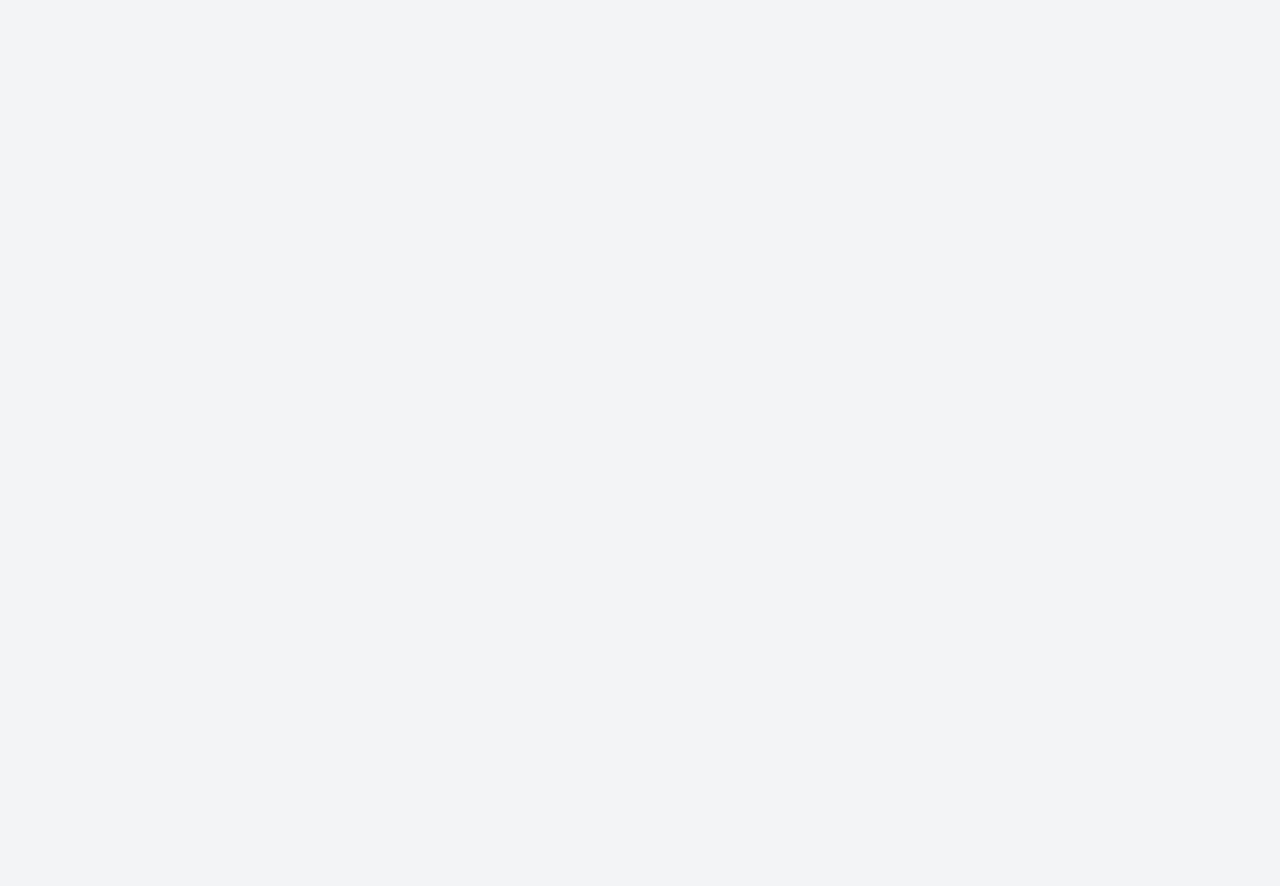
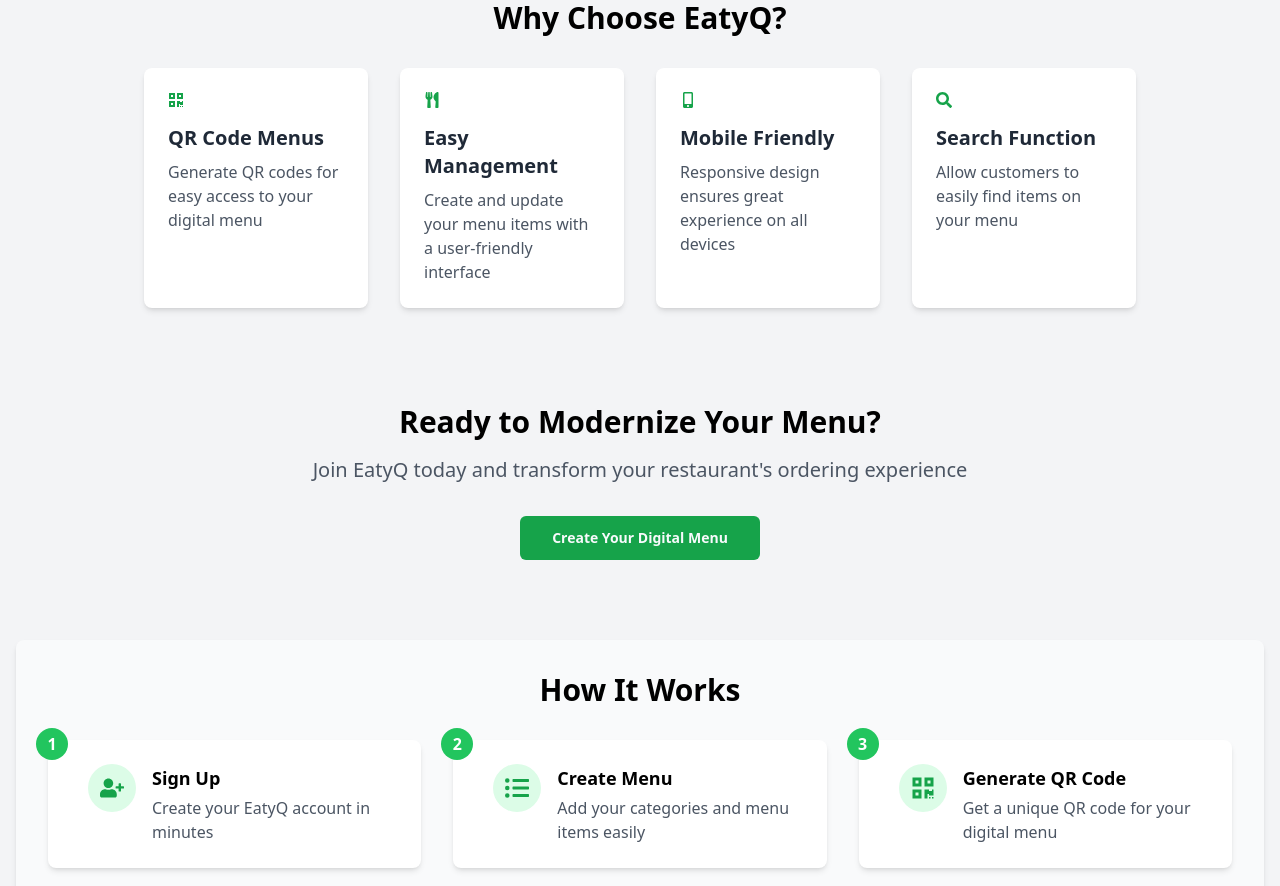
Before and after one commit to babaygt/eatyq, a React (Vite) app in the folder frontend/: page / in a window 1280 px wide. Shown: the part 440-1326 px from the top of the page. Before the commit the page ends 800 px from the top, so only its background shows below. Built offline with nearby package versions, Linux system fonts and the light colour scheme.

Commit message:
Redesign homepage with feature cards and how-it-works section

```diff
--- a/frontend/src/App.tsx
+++ b/frontend/src/App.tsx
@@ -1,8 +1,100 @@
-const App = () => {
+import React from 'react'
+import { Link } from 'react-router-dom'
+import { Button } from '@/components/ui/button'
+import { FaQrcode, FaUtensils, FaMobileAlt, FaSearch } from 'react-icons/fa'
+import FeatureCard from '@/components/FeatureCard'
+import HowItWorksSection from '@/components/HowItWorksSection'
+import { useStoreSelectors } from '@/store/userStore'
+
+const App: React.FC = () => {
+	const user = useStoreSelectors.use.user()
+
 	return (
-		<div>
-			<h1>Welcome to the MERN-Eatyq App</h1>
+		<div className='min-h-screen bg-gray-100'>
+			<main className='container mx-auto px-4 py-8'>
+				<section className='text-center mb-16'>
+					<h1 className='text-5xl font-bold mb-4'>Welcome to EatyQ</h1>
+					<p className='text-xl text-gray-600 mb-8'>
+						Create interactive digital menus with QR codes
+					</p>
+					{!user ? (
+						<div className='flex justify-center gap-4'>
+							<Button asChild className='bg-green-600 hover:bg-green-700'>
+								<Link to='/register'>Get Started</Link>
+							</Button>
+							<Button asChild variant='outline'>
+								<Link to='/login'>Login</Link>
+							</Button>
+						</div>
+					) : (
+						<div className='flex flex-col items-center'>
+							<p className='text-2xl text-gray-700 mb-4'>
+								Welcome back,{' '}
+								<span className='text-2xl font-semibold '>
+									{user.username}!
+								</span>
+							</p>
+							<Button
+								asChild
+								className='h-14 px-6 py-4 text-xl bg-green-600 hover:bg-green-700'
+							>
+								<Link to='/dashboard'>Go to Dashboard</Link>
+							</Button>
+						</div>
+					)}
+				</section>
+
+				<section className='mb-16'>
+					<h2 className='text-3xl font-semibold text-center mb-8'>
+						Why Choose EatyQ?
+					</h2>
+					<div className='grid grid-cols-1 md:grid-cols-2 lg:grid-cols-4 gap-8'>
+						<FeatureCard
+							icon={<FaQrcode />}
+							title='QR Code Menus'
+							description='Generate QR codes for easy access to your digital menu'
+						/>
+						<FeatureCard
+							icon={<FaUtensils />}
+							title='Easy Management'
+							description='Create and update your menu items with a user-friendly interface'
+						/>
+						<FeatureCard
+							icon={<FaMobileAlt />}
+							title='Mobile Friendly'
+							description='Responsive design ensures great experience on all devices'
+						/>
+						<FeatureCard
+							icon={<FaSearch />}
+							title='Search Function'
+							description='Allow customers to easily find items on your menu'
+						/>
+					</div>
+				</section>
+
+				{!user && (
+					<section className='text-center mb-16'>
+						<h2 className='text-3xl font-semibold mb-4'>
+							Ready to Modernize Your Menu?
+						</h2>
+						<p className='text-xl text-gray-600 mb-8'>
+							Join EatyQ today and transform your restaurant's ordering
+							experience
+						</p>
+						<Button
+							asChild
+							size='lg'
+							className='bg-green-600 hover:bg-green-700'
+						>
+							<Link to='/register'>Create Your Digital Menu</Link>
+						</Button>
+					</section>
+				)}
+
+				<HowItWorksSection />
+			</main>
 		</div>
 	)
 }
+
 export default App
--- /dev/null
+++ b/frontend/src/components/FeatureCard.tsx
@@ -0,0 +1,28 @@
+import React from 'react'
+import { IconType } from 'react-icons'
+
+interface FeatureCardProps {
+	icon: React.ReactElement<IconType>
+	title: string
+	description: string
+}
+
+const FeatureCard: React.FC<FeatureCardProps> = ({
+	icon,
+	title,
+	description,
+}) => (
+	<div className='group bg-white p-6 rounded-lg shadow-md hover:shadow-xl transition-all duration-300 ease-in-out transform hover:-translate-y-1 hover:scale-105'>
+		<div className='text-4xl text-green-600 mb-4 transition-transform duration-300 ease-in-out group-hover:scale-110 group-hover:rotate-3'>
+			{icon}
+		</div>
+		<h3 className='text-xl font-semibold mb-2 text-gray-800 group-hover:text-green-600 transition-colors duration-300'>
+			{title}
+		</h3>
+		<p className='text-gray-600 group-hover:text-gray-700 transition-colors duration-300'>
+			{description}
+		</p>
+	</div>
+)
+
+export default FeatureCard
--- /dev/null
+++ b/frontend/src/components/HowItWorksSection.tsx
@@ -0,0 +1,49 @@
+import React from 'react'
+import {
+	FaUserPlus,
+	FaListUl,
+	FaQrcode,
+	FaShareAlt,
+	FaMobileAlt,
+} from 'react-icons/fa'
+import Step from './Step'
+
+const HowItWorksSection: React.FC = () => (
+	<section className='bg-gray-50 p-8 rounded-lg shadow-md'>
+		<h2 className='text-3xl font-semibold mb-8 text-center'>How It Works</h2>
+		<div className='grid gap-8 md:grid-cols-2 lg:grid-cols-3'>
+			<Step
+				number={1}
+				icon={<FaUserPlus className='w-6 h-6' />}
+				title='Sign Up'
+				description='Create your EatyQ account in minutes'
+			/>
+			<Step
+				number={2}
+				icon={<FaListUl className='w-6 h-6' />}
+				title='Create Menu'
+				description='Add your categories and menu items easily'
+			/>
+			<Step
+				number={3}
+				icon={<FaQrcode className='w-6 h-6' />}
+				title='Generate QR Code'
+				description='Get a unique QR code for your digital menu'
+			/>
+			<Step
+				number={4}
+				icon={<FaShareAlt className='w-6 h-6' />}
+				title='Share'
+				description='Display the QR code in your restaurant or online'
+			/>
+			<Step
+				number={5}
+				icon={<FaMobileAlt className='w-6 h-6' />}
+				title='Customers Scan'
+				description='Patrons access your menu by scanning the QR code'
+			/>
+		</div>
+	</section>
+)
+
+export default HowItWorksSection
--- /dev/null
+++ b/frontend/src/components/Step.tsx
@@ -0,0 +1,51 @@
+import React from 'react'
+import { IconType } from 'react-icons'
+
+interface StepProps {
+	icon: React.ReactElement<IconType>
+	title: string
+	description: string
+	number: number
+}
+
+const Step: React.FC<StepProps> = ({ icon, title, description, number }) => (
+	<div
+		className='group flex items-start space-x-4 p-6 bg-white rounded-lg shadow-md
+                    hover:shadow-xl transition-all duration-300 ease-in-out
+                    transform hover:scale-105 hover:-translate-y-1 relative
+                    cursor-pointer'
+	>
+		<div
+			className='absolute -top-3 -left-3 w-8 h-8 bg-green-500 rounded-full
+                        flex items-center justify-center text-white font-bold
+                        transition-transform duration-300 ease-in-out
+                        group-hover:scale-110'
+		>
+			{number}
+		</div>
+		<div
+			className='flex-shrink-0 w-12 h-12 flex items-center justify-center
+                        bg-green-100 rounded-full text-green-600
+                        transition-all duration-300 ease-in-out
+                        group-hover:bg-green-200 group-hover:text-green-700'
+		>
+			{icon}
+		</div>
+		<div>
+			<h3
+				className='text-lg font-semibold mb-1 transition-colors duration-300
+                           ease-in-out group-hover:text-green-600'
+			>
+				{title}
+			</h3>
+			<p
+				className='text-gray-600 transition-colors duration-300 ease-in-out
+                          group-hover:text-gray-700'
+			>
+				{description}
+			</p>
+		</div>
+	</div>
+)
+
+export default Step
```
